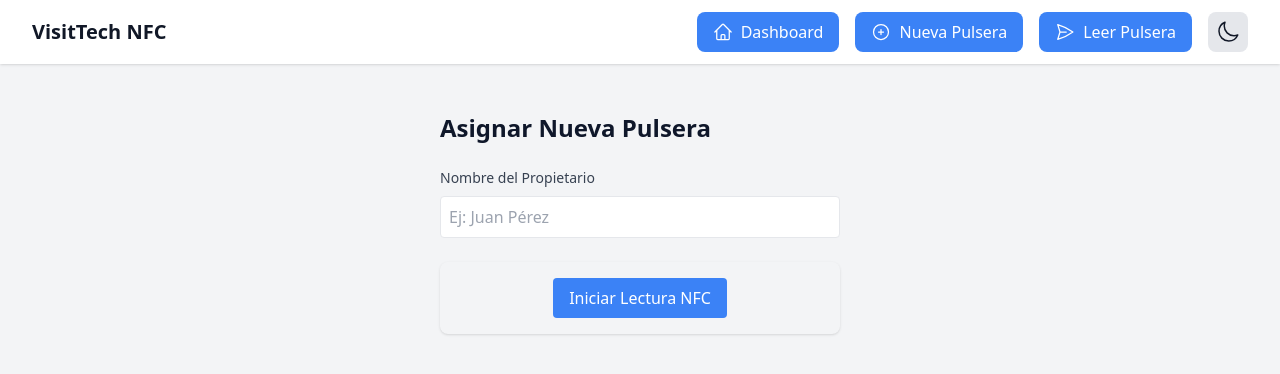
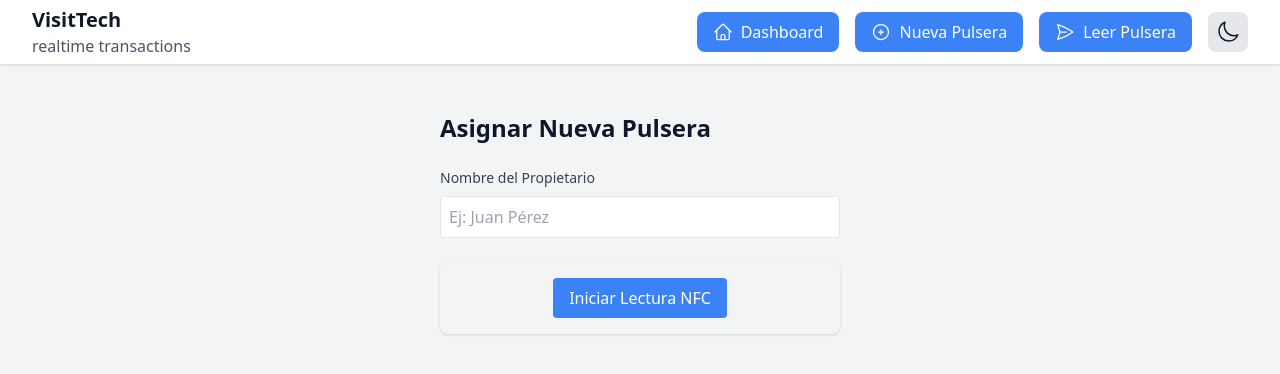
Before and after one commit to cescofors75/my-nfc-app, a Next.js app: page /wristbands/assign in a window 1280 px wide. Shown: the top 374 px of the page. Built offline with nearby package versions, Linux system fonts and the light colour scheme; no server answers.

Commit message:
Enhance Navbar by updating title and adding subtitle for improved clarity

```diff
--- a/components/Navbar.js
+++ b/components/Navbar.js
@@ -12,10 +12,16 @@ export default function Navbar({ setIsQuickScanOpen }) {
         <div className="flex justify-between h-16">
           {/* Logo y título */}
           <Link href="/" className="flex items-center hover:opacity-80 transition-opacity">
+      <div>
       <h1 className="text-xl font-bold text-gray-900 dark:text-white">
-        VisitTech NFC
+        VisitTech
       </h1>
+      <p className="text-gray-600">
+        realtime transactions
+      </p>
+      </div>
     </Link>
+
 
           {/* Navegación Desktop */}
           <div className="hidden md:flex items-center space-x-4">
```
